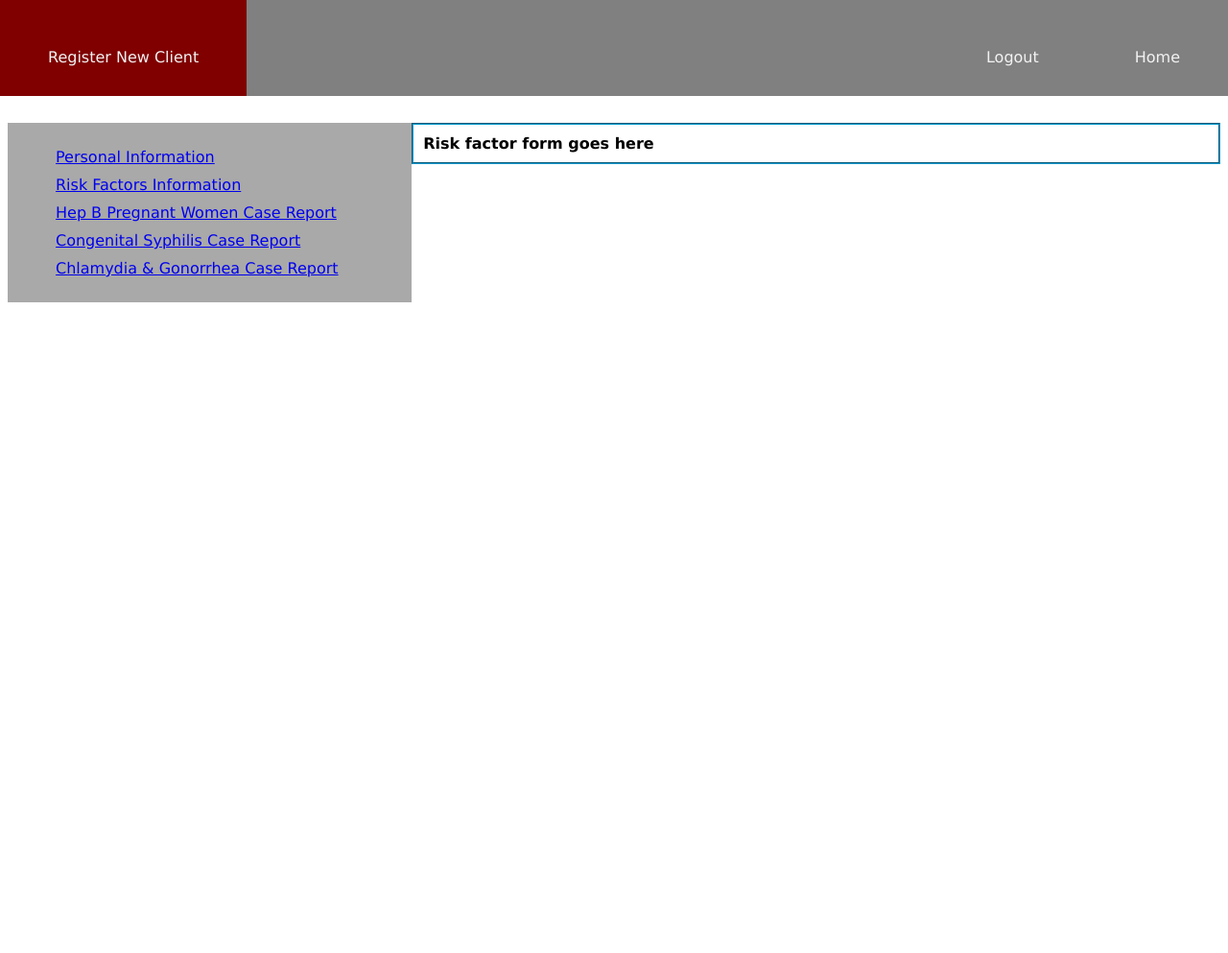
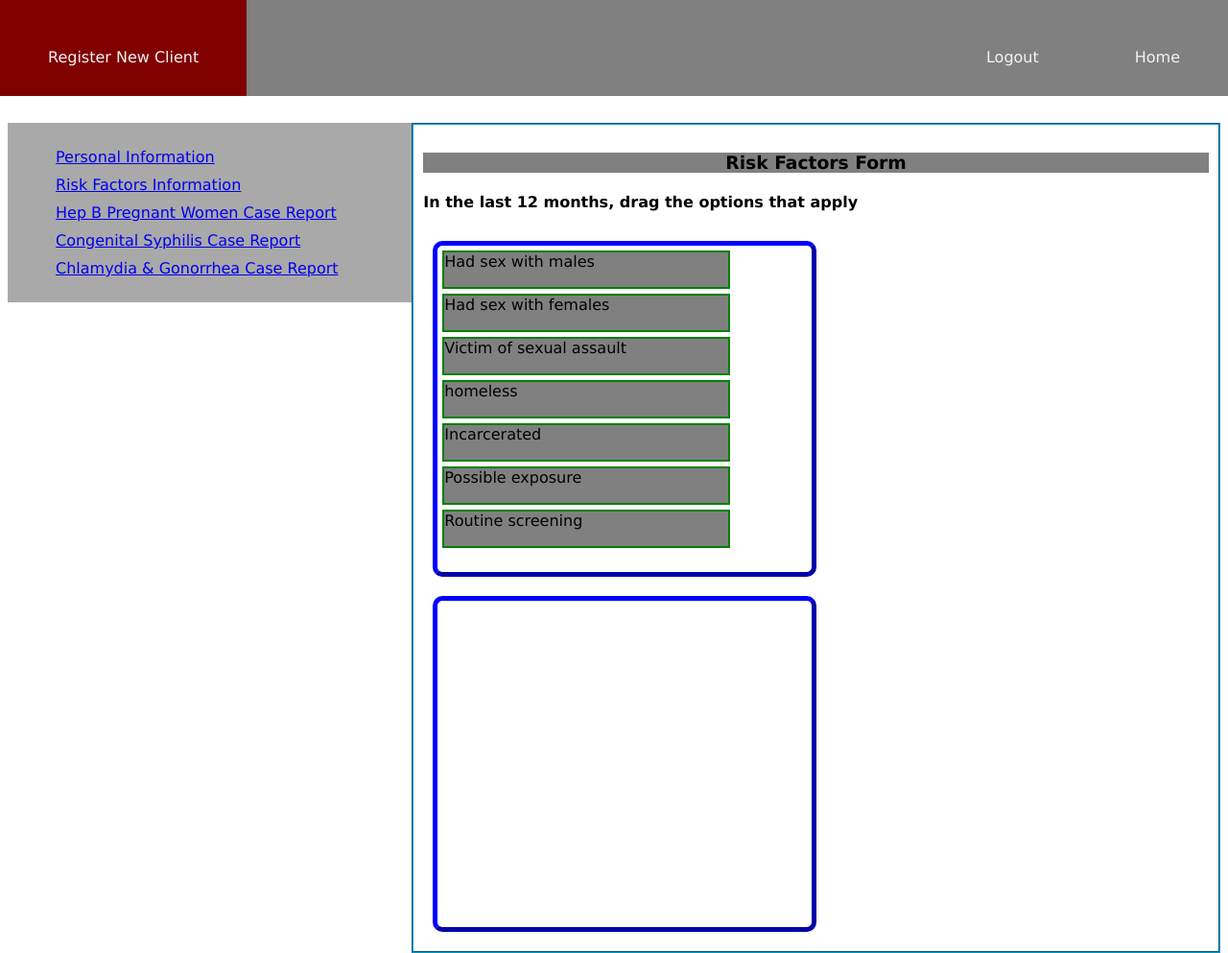
Before and after one commit to SylvieMontoute/Assignment_12, a plain HTML site: page Pages/riskfactors.html in a window 1280 px wide. Shown: the whole page at 96% size. Before the commit the page ends 800 px from the top, so only its background shows below. Drawn offline with Linux system fonts and the light colour scheme; files that its build step writes are made by us from their sources.

Commit message:
Third Commit

```diff
--- a/Pages/riskfactors.html
+++ b/Pages/riskfactors.html
@@ -9,8 +9,9 @@
 <title>Risk Factors</title>
 <style>
 </style>
-<link rel="stylesheet" type='text/css' href="styles.css"/>
+<link rel="stylesheet" type='text/css' href="../css/styles.css"/>
 </head>
+<script src="../scripts/drag.js"></script>
 <body>
       <nav class="nav1">
       <ul>
@@ -30,9 +31,20 @@
       </ul>
     </nav>
     <article class="col-8">
+      <h3>Risk Factors Form</h3>
       <form autocomplete="off" action="" method="post">
-        <label for="riskfactor"><b>Risk factor form goes here</b></label><br/>
-      </form>
+      <h4>In the last 12 months, drag the options that apply</h4>
+      <div id= "container1" ondrop="drop(event)" ondragover="allowDrop(event)">
+      <div id= "dragitem1" draggable="true" ondragstart="drag(event)">Had sex with males</div>
+      <div id= "dragitem2" draggable="true" ondragstart="drag(event)">Had sex with females</div>
+      <div id= "dragitem3" draggable="true" ondragstart="drag(event)">Victim of sexual assault</div>
+      <div id= "dragitem4" draggable="true" ondragstart="drag(event)">homeless</div>
+      <div id= "dragitem5" draggable="true" ondragstart="drag(event)">Incarcerated</div>
+      <div id= "dragitem6" draggable="true" ondragstart="drag(event)">Possible exposure</div>
+      <div id= "dragitem7" draggable="true" ondragstart="drag(event)">Routine screening</div>
+      </div>
+      <div id= "container2" ondrop="drop(event)" ondragover="allowDrop(event)"></div>
+    </form>
     </article>
 <section>
 </body>
--- a/css/styles.css
+++ b/css/styles.css
@@ -163,3 +163,18 @@ table{
   span{
     color: red;
   }
+  #container1, #container2{
+  float:left;
+  width:400px;
+  height: 350px;
+  margin: 10px;
+  border: 5px outset blue;
+  border-radius: 10px;
+    }
+  #dragitem1, #dragitem2, #dragitem3, #dragitem4, #dragitem5, #dragitem6, #dragitem7{
+    background-color: gray;
+    height: 40px;
+    width:300px;
+    border: 2px solid green;
+    margin:5px;
+  }
--- /dev/null
+++ b/scripts/drag.js
@@ -0,0 +1,11 @@
+function allowDrop(ev){
+  ev.preventDefault();
+}
+function drag(ev){
+  ev.dataTransfer.setData("text", ev.target.id);
+}
+function drop(ev){
+  ev.preventDefault();
+  const data=ev.dataTransfer.getData("text");
+  ev.target.appendChild(document.getElementById(data));
+}
```
Also changed, not shown: scripts/assignment_12.js (renamed from Script/assignment_12.js, +11 -0 lines).
